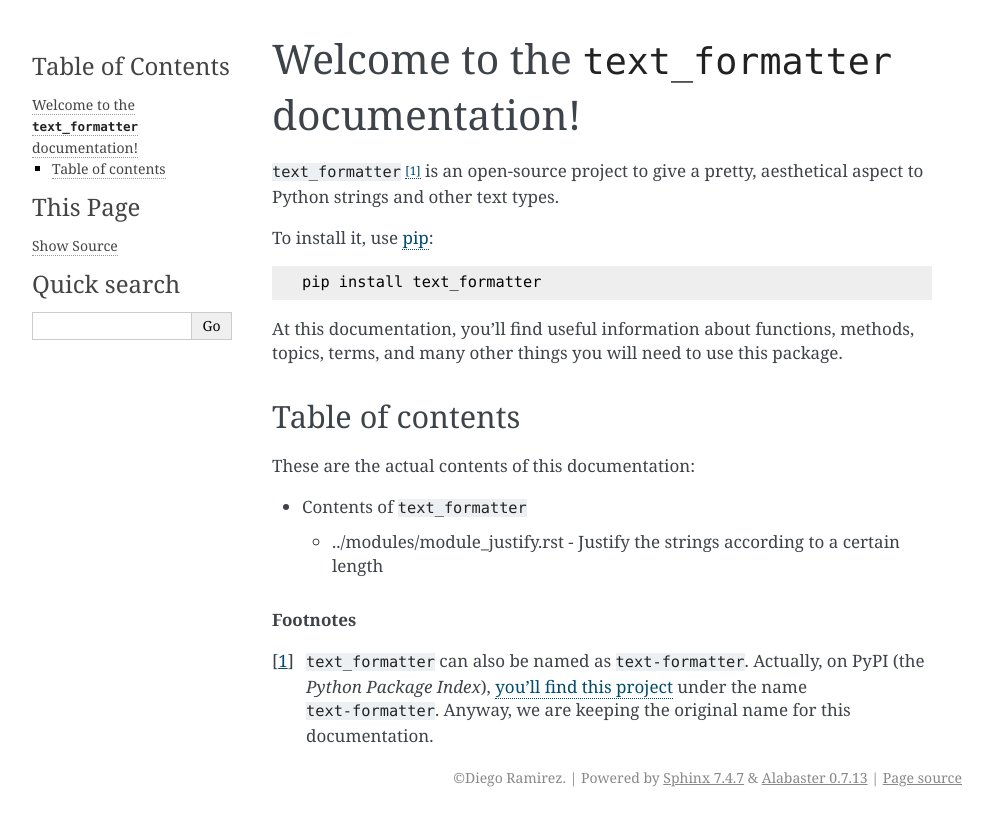
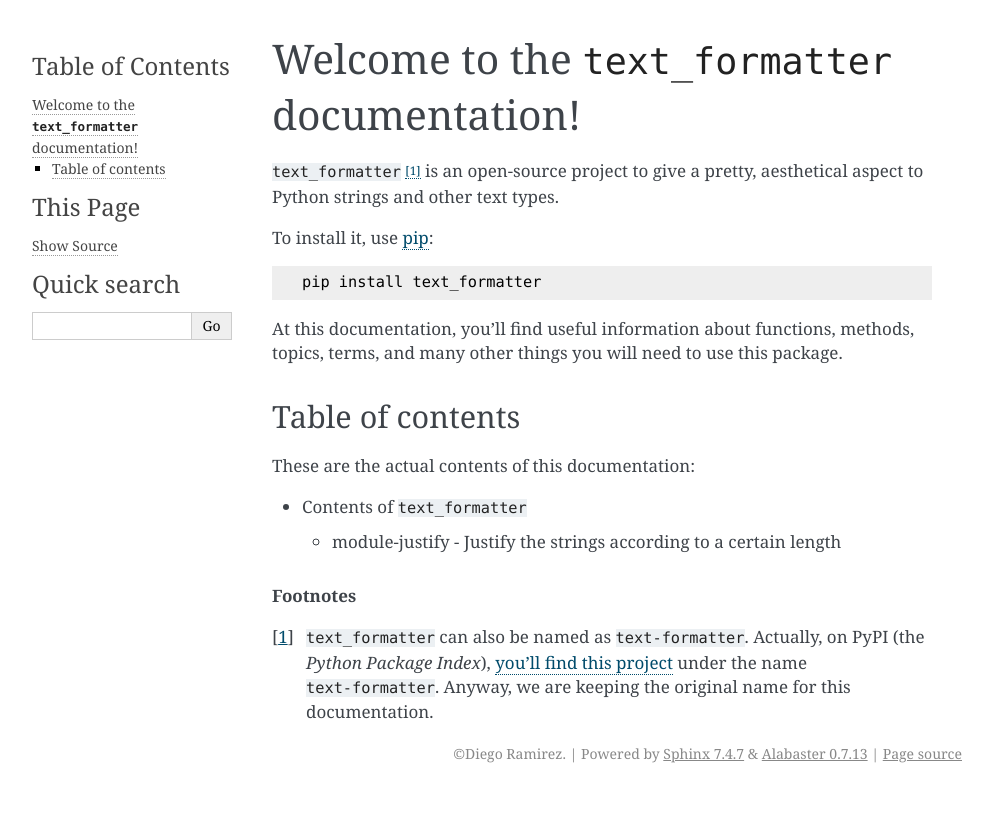
Before and after one commit to DiddiLeija/text_formatter, a Sphinx documentation site: the page built from docs/index.rst, in a window 1280 px wide. Shown: the top 826 px of the page, without its empty margins (148-1141 px from the left). Built offline with Sphinx 7.4.7, drawn with Linux system fonts in a browser that asks for light colours.

Commit message:
Try to make a reference on index.rst
Attempt one.

```diff
--- a/docs/index.rst
+++ b/docs/index.rst
@@ -21,7 +21,7 @@ These are the actual contents of this documentation:
 
 * Contents of ``text_formatter``
 
-  * :doc:`../modules/module_justify.rst` - Justify the strings according to a certain length
+  * :ref:`module-justify` - Justify the strings according to a certain length
 
 .. rubric:: Footnotes
 
```
